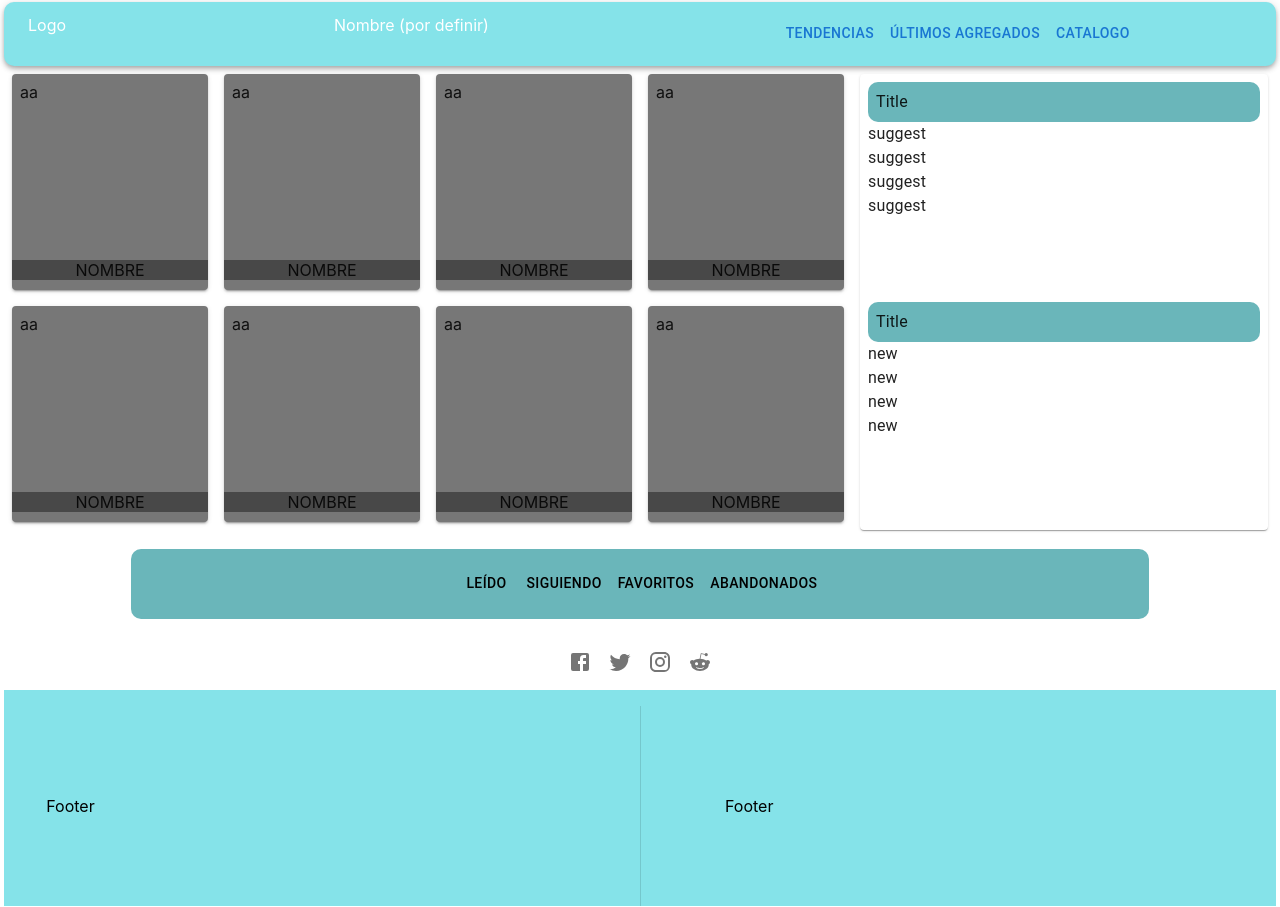
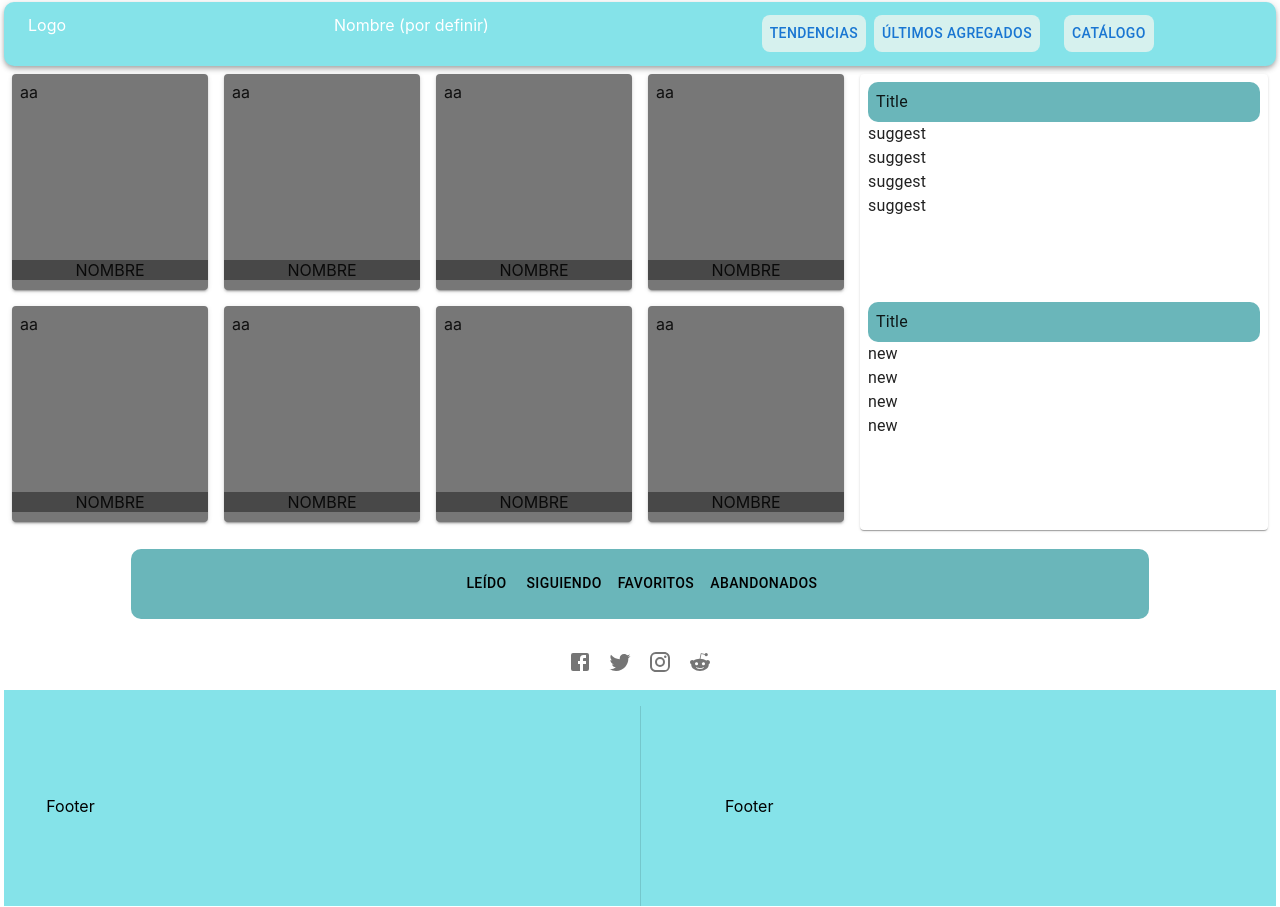
Before and after one commit to velasquezgalejandro/FirstProject, a React (Create React App) app: page / in a window 1280 px wide. Built offline with nearby package versions, Linux system fonts and the light colour scheme.

Commit message:
buttones de navbar funcionales

```diff
--- a/src/App.js
+++ b/src/App.js
@@ -2,14 +2,14 @@ import React from 'react';
 import { BrowserRouter as Router, Routes, Route } from 'react-router-dom';
 
 import Home from './Frontend/Home';
+import Catalogo from './Frontend/Catalogo';
 
 function App() {
   return (
     <Router>
       <Routes>
-        {/* <Route  path="/" component={<Home />} > */}
         <Route path="/" element={<Home />} exact />
-        {/* </Route> */}
+        <Route path="/catalogo" element={<Catalogo />} exact />
       </Routes>
     </Router>
   );
--- /dev/null
+++ b/src/Frontend/Catalogo.js
@@ -0,0 +1,7 @@
+import React from 'react';
+import Box from '@mui/material/Box';
+const Catalogo = () => {
+  return <Box>Catalogo</Box>;
+};
+
+export default Catalogo;
--- a/src/Frontend/Navbar.jsx
+++ b/src/Frontend/Navbar.jsx
@@ -4,8 +4,19 @@ import Grid from '@mui/material/Grid';
 import Box from '@mui/material/Box';
 import Button from '@mui/material/Button';
 import Toolbar from '@mui/material/Toolbar';
+import { Link } from 'react-router-dom';
 
 const Navbar = () => {
+  const linkCss = { textDecoration: 'none' };
+
+  const cssButtons = {
+    bgcolor: '#D6F1EE',
+    borderRadius: 2,
+    textDecoration: 'none',
+    mr: 1,
+    ':hover': { bgcolor: '#1BAAD6', color: 'black' },
+  };
+
   return (
     <Grid sx={{ flexGrow: 1 }}>
       <AppBar
@@ -24,12 +35,18 @@ const Navbar = () => {
             >
               Nombre (por definir)
               <Box>
-                <Button>Tendencias </Button>
-                <Button>Últimos agregados</Button>
+                <Link to={'/tendencias'} style={linkCss}>
+                  <Button sx={cssButtons}>Tendencias </Button>
+                </Link>
+                <Link to={'/ultimos-agregados'} style={linkCss}>
+                  <Button sx={cssButtons}>Últimos agregados</Button>
+                </Link>
               </Box>
             </Grid>
             <Grid xs={2} item>
-              <Button>Catalogo</Button>
+              <Link to={'/catalogo'} style={linkCss}>
+                <Button sx={{ ...cssButtons, ml: 2 }}>Catálogo</Button>
+              </Link>
             </Grid>
           </Grid>
         </Toolbar>
```
